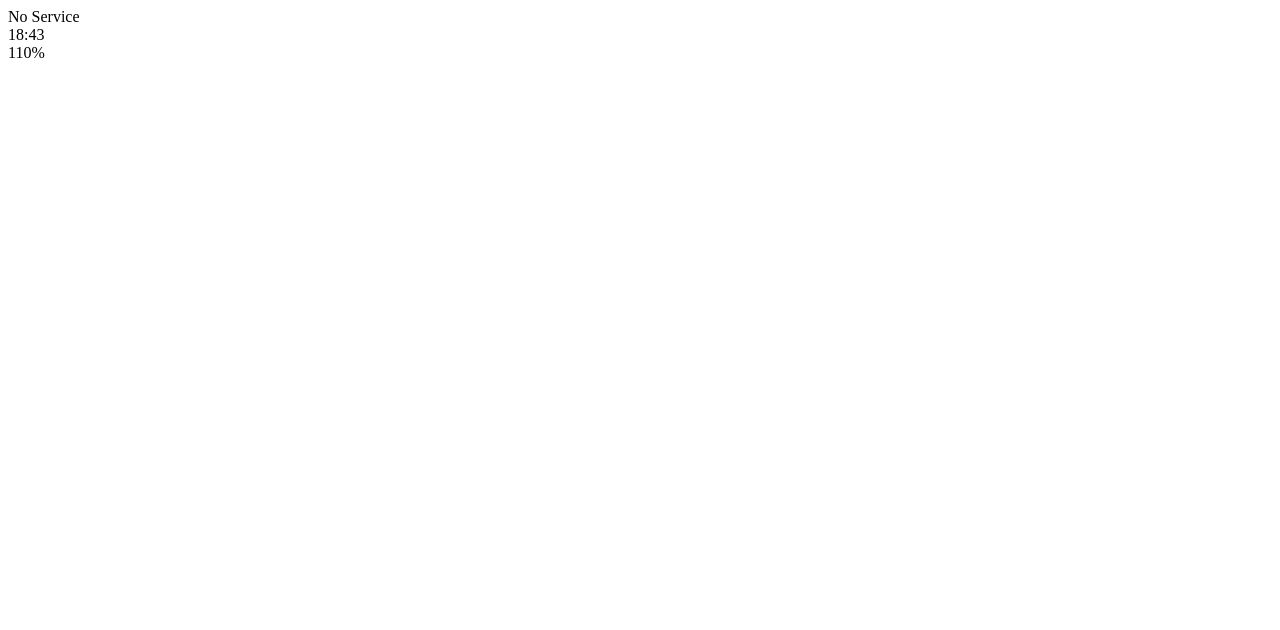
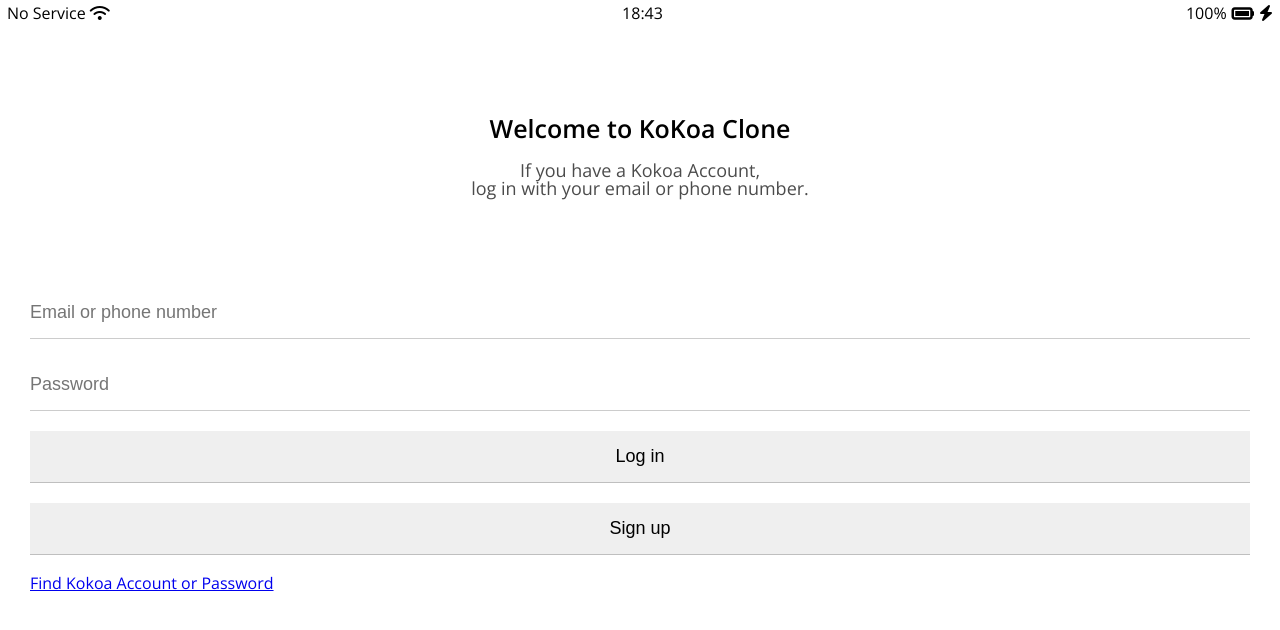
Before and after one commit to Jin-youngdo/kokoa_clone_2020, a plain HTML site: page index.html in a window 1280 px wide. Drawn offline with nearby package versions, Linux system fonts and the light colour scheme.

Commit message:
2021-02-04

```diff
--- /dev/null
+++ b/css/reset.css
@@ -0,0 +1,133 @@
+/* http://meyerweb.com/eric/tools/css/reset/
+   v2.0 | 20110126
+   License: none (public domain)
+*/
+
+html,
+body,
+div,
+span,
+applet,
+object,
+iframe,
+h1,
+h2,
+h3,
+h4,
+h5,
+h6,
+p,
+blockquote,
+pre,
+a,
+abbr,
+acronym,
+address,
+big,
+cite,
+code,
+del,
+dfn,
+em,
+img,
+ins,
+kbd,
+q,
+s,
+samp,
+small,
+strike,
+strong,
+sub,
+sup,
+tt,
+var,
+b,
+u,
+i,
+center,
+dl,
+dt,
+dd,
+ol,
+ul,
+li,
+fieldset,
+form,
+label,
+legend,
+table,
+caption,
+tbody,
+tfoot,
+thead,
+tr,
+th,
+td,
+article,
+aside,
+canvas,
+details,
+embed,
+figure,
+figcaption,
+footer,
+header,
+hgroup,
+menu,
+nav,
+output,
+ruby,
+section,
+summary,
+time,
+mark,
+audio,
+video {
+  margin: 0;
+  padding: 0;
+  border: 0;
+  font-size: 100%;
+  font: inherit;
+  vertical-align: baseline;
+}
+/* HTML5 display-role reset for older browsers */
+article,
+aside,
+details,
+figcaption,
+figure,
+footer,
+header,
+hgroup,
+menu,
+nav,
+section {
+  display: block;
+}
+body {
+  line-height: 1;
+}
+ol,
+ul {
+  list-style: none;
+}
+blockquote,
+q {
+  quotes: none;
+}
+blockquote:before,
+blockquote:after,
+q:before,
+q:after {
+  content: "";
+  content: none;
+}
+table {
+  border-collapse: collapse;
+  border-spacing: 0;
+}
+
+input:focus {
+  outline: none;
+}
--- /dev/null
+++ b/css/status-bar.css
@@ -0,0 +1,23 @@
+.status-bar {
+  display: flex;
+  justify-content: center;
+  padding: 5px 3px;
+}
+.status-bar__column {
+  width: 33%;
+}
+.status-bar__column:first-child {
+  margin-right: 5px;
+}
+.status-bar__column:nth-child(2) {
+  display: flex;
+  justify-content: center;
+}
+.status-bar__column:last-child {
+  display: flex;
+  justify-content: flex-end;
+  align-items: center;
+}
+.status-bar__column .fa-battery-full {
+  margin: 0px 5px;
+}
--- /dev/null
+++ b/css/styles.css
@@ -0,0 +1,33 @@
+@import url("https://fonts.googleapis.com/css2?family=Open+Sans:wght@400;600&display=swap");
+@import "reset.css";
+@import "status-bar.css";
+@import "welcome-header.css";
+@import "variables.css";
+
+body {
+  font-family: "Open Sans", sans-serif;
+}
+
+#login-form {
+  display: flex;
+  flex-direction: column;
+  margin: 0px 30px;
+}
+
+#login-form input {
+  padding: 15px 0px;
+  border: none;
+  border-bottom: 1px solid rgba(0, 0, 0, 0.2);
+  font-size: 18px;
+  margin-bottom: 20px;
+  transition: border-color 0.3s ease-in-out;
+}
+
+#login-form input::placeholder: {
+  color: rgba(0, 0, 0, 0.4);
+  margin-bottom: 25px;
+}
+
+#login-form input:focus {
+  border-color: var(--yellow);
+}
--- /dev/null
+++ b/css/variables.css
@@ -0,0 +1,3 @@
+:root {
+  --yellow: #fae100;
+}
--- /dev/null
+++ b/css/welcome-header.css
@@ -0,0 +1,19 @@
+.welcome-header {
+  margin: 90px 0px;
+  text-align: center;
+  display: flex;
+  flex-direction: column;
+  align-items: center;
+}
+
+.welcome-header__title {
+  margin-bottom: 20px;
+  font-size: 25px;
+  font-weight: 600;
+}
+
+.welcome-header__text {
+  width: 50%;
+  opacity: 0.7;
+  font-size: 18px;
+}
--- a/index.html
+++ b/index.html
@@ -3,23 +3,45 @@
   <head>
     <meta charset="UTF-8" />
     <meta name="viewport" content="width=device-width, initial-scale=1.0" />
-    <title>Welcome to Kokoa Talk</title>
+    <link rel="stylesheet" href="css/styles.css" />
+    <title>Welcome to Kokoa Clone</title>
     <style></style>
   </head>
   <body>
     <div class="status-bar">
       <div class="status-bar__column">
         <span>No Service</span>
-        <!-- TO Do : Wifi Icon-->
+        <i class="fas fa-wifi"></i>
       </div>
       <div class="status-bar__column">
         <span>18:43</span>
       </div>
       <div class="status-bar__column">
-        <span>110%</span>
-        <!--Battery Icon-->
-        <!--Lightening Icon-->
+        <span>100%</span>
+        <i class="fas fa-battery-full fa-lg"></i>
+        <i class="fas fa-bolt"></i>
       </div>
     </div>
+
+    <header class="welcome-header">
+      <h1 class="welcome-header__title">Welcome to KoKoa Clone</h1>
+      <p class="welcome-header__text">If you have a Kokoa Account,</p>
+      <p class="welcome-header__text">
+        log in with your email or phone number.
+      </p>
+    </header>
+
+    <form id="login-form">
+      <input type="text" placeholder="Email or phone number" />
+      <input type="password" placeholder="Password" />
+      <input type="submit" value="Log in" />
+      <input type="submit" value="Sign up" />
+      <a href="#">Find Kokoa Account or Password</a>
+    </form>
+
+    <script
+      src="https://kit.fontawesome.com/6478f529f2.js"
+      crossorigin="anonymous"
+    ></script>
   </body>
 </html>
```
Also changed, not shown: screenshot/01.png (renamed from 01.png), screenshot/02.png (renamed from 02.png), screenshot/03.png (renamed from 03.png), screenshot/04.png (renamed from 04.png), screenshot/05.png (renamed from 05.png), screenshot/06.png (renamed from 06.png), screenshot/07.png (renamed from 07.png), screenshot/09.png (renamed from 09.png).
